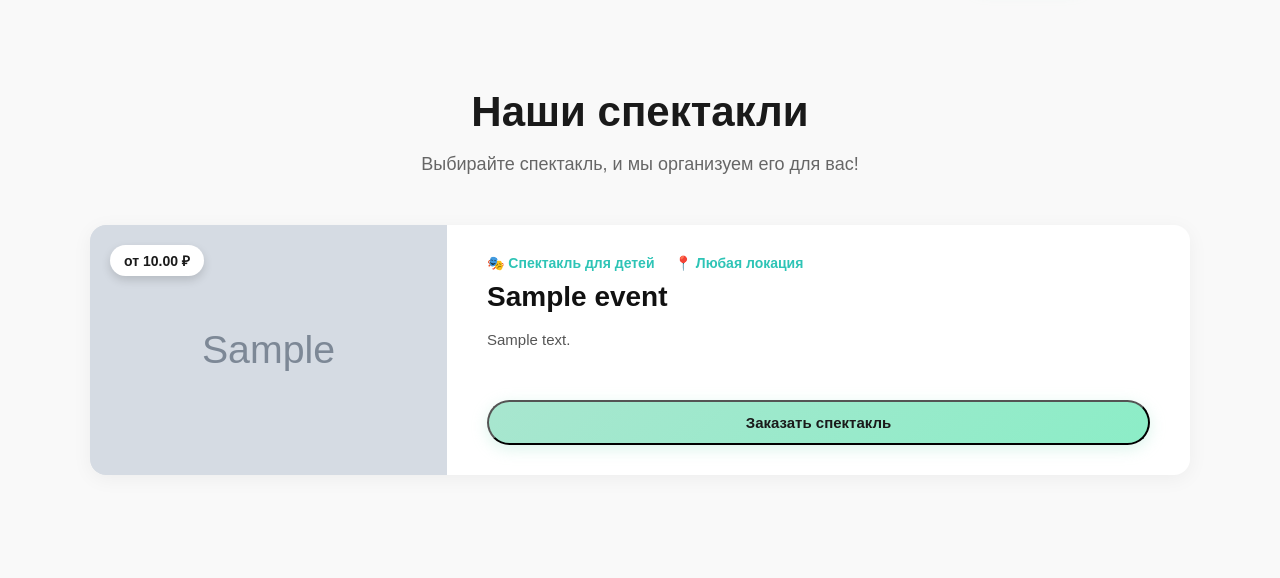
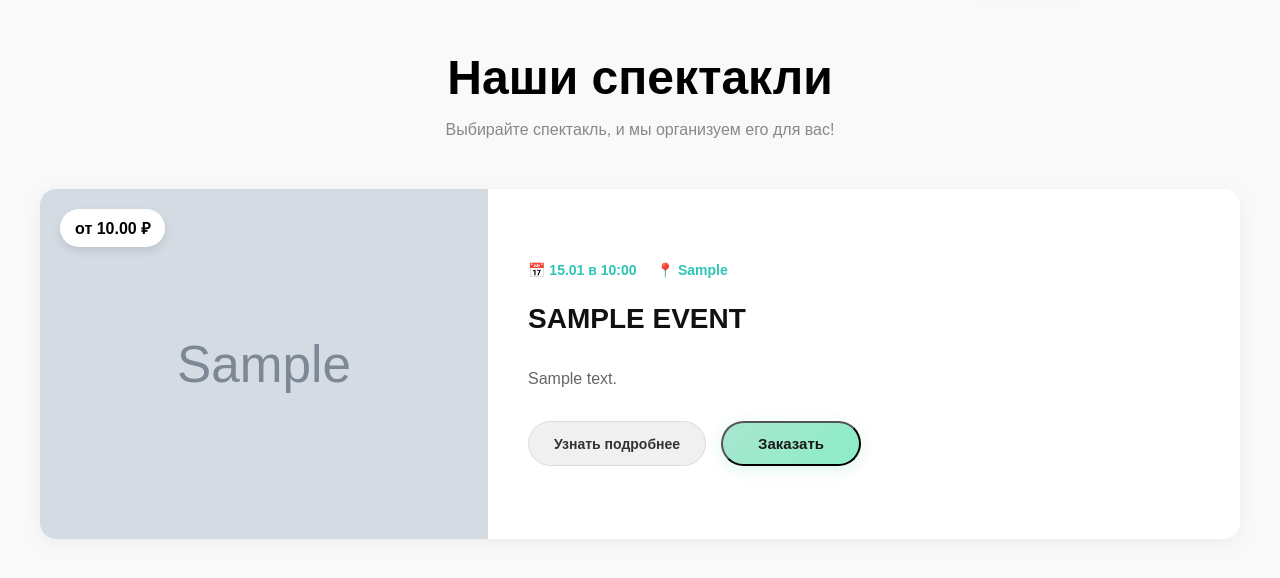
Before and after one commit to kamillakenzhalieva/theatre, a Django app: page /spectacles/ in a window 1280 px wide. Shown: the part 61-639 px from the top of the page. Run offline with Django 5.2, Linux system fonts and the light colour scheme; tables that the repository leaves empty hold one stand-in row (values such as "Sample post"); grey boxes marked "Sample" are stand-in pictures.

Commit message:
добавила карту на страницу контакты, добавила модальное окно 'поробнее'

```diff
--- a/main/templates/base.html
+++ b/main/templates/base.html
@@ -5,6 +5,153 @@
     <meta charset="UTF-8">
     <title>Театр Новый Стиль</title>
     <style>
+        .spectacles-container {
+            max-width: 1200px;
+            margin: 50px auto;
+            padding: 0 20px;
+        }
+        .event-card {
+            display: flex;
+            background: white;
+            border-radius: 20px;
+            overflow: hidden;
+            box-shadow: 0 10px 30px rgba(0,0,0,0.05);
+            margin-bottom: 30px;
+            min-height: 350px;
+        }
+        .event-image-side {
+            flex: 1;
+            position: relative;
+            min-width: 400px;
+        }
+        .event-img {
+            width: 100%;
+            height: 100%;
+            object-fit: cover;
+        }
+        .price-tag {
+            position: absolute;
+            top: 20px;
+            left: 20px;
+            background: white;
+            padding: 8px 15px;
+            border-radius: 50px;
+            font-weight: bold;
+            box-shadow: 0 4px 10px rgba(0,0,0,0.1);
+        }
+        .event-content-side {
+            flex: 1.5;
+            padding: 40px;
+            display: flex;
+            flex-direction: column;
+            justify-content: center;
+        }
+        .event-meta {
+            display: flex;
+            gap: 20px;
+            color: #2ec4b6;
+            font-weight: 600;
+            margin-bottom: 15px;
+        }
+        .event-title {
+            font-size: 32px;
+            margin: 0 0 20px 0;
+            text-transform: uppercase;
+        }
+        .event-text {
+            color: #666;
+            line-height: 1.6;
+            margin-bottom: 30px;
+        }
+        .button-group {
+            display: flex;
+            gap: 15px;
+        }
+
+        /* Модальное окно */
+        .modal-overlay {
+            display: none;
+            position: fixed;
+            top: 0; left: 0; width: 100%; height: 100%;
+            background: rgba(0,0,0,0.8);
+            z-index: 1000;
+            justify-content: center;
+            align-items: center;
+            backdrop-filter: blur(5px);
+        }
+        .modal-box {
+            background: white;
+            width: 90%;
+            max-width: 900px;
+            border-radius: 25px;
+            display: flex;
+            overflow: hidden;
+            position: relative;
+            max-height: 90vh;
+        }
+
+        .contacts-grid {
+            display: grid;
+            grid-template-columns: repeat(auto-fit, minmax(280px, 1fr));
+            gap: 30px;
+            margin-top: 40px;
+        }
+
+        .contact-card {
+            background: white;
+            border-radius: 20px;
+            padding: 30px;
+            text-align: center;
+            box-shadow: 0 10px 30px rgba(0,0,0,0.05);
+            transition: transform 0.3s ease;
+        }
+
+        .contact-card:hover {
+            transform: translateY(-5px);
+        }
+
+        .contact-icon {
+            font-size: 40px;
+            margin-bottom: 15px;
+            display: block;
+        }
+
+        .contact-card h3 {
+            margin-bottom: 10px;
+            color: #333;
+        }
+
+        .contact-card p {
+            color: #666;
+            font-size: 16px;
+            line-height: 1.5;
+        }
+
+        .map-container {
+            margin-top: 50px;
+            border-radius: 25px;
+            overflow: hidden;
+            box-shadow: 0 15px 40px rgba(0,0,0,0.1);
+            height: 450px;
+            width: 100%;
+            border: 2px solid #fff;
+        }
+
+        .map-container iframe {
+            width: 100%;
+            height: 100%;
+            border: none;
+        }
+        .modal-overlay {
+            backdrop-filter: blur(5px);
+            animation: fadeIn 0.3s ease;
+        }
+
+        @keyframes fadeIn {
+            from { opacity: 0; }
+            to { opacity: 1; }
+        }
+
         body {
             margin: 0;
             font-family: Arial, sans-serif;
@@ -128,6 +275,31 @@
             transform: scale(1.03);
             box-shadow: 0 6px 20px rgba(168, 230, 207, 0.6);
         }
+
+        .btn-more {
+            display: inline-block;
+            text-decoration: none;
+            background: #f0f0f0;
+            color: #333;
+            padding: 12px 25px;
+            border-radius: 50px;
+            font-weight: 700;
+            font-size: 14px;
+            transition: all 0.3s ease;
+            text-align: center;
+            border: 1px solid #ddd;
+        }
+        .btn-more:hover {
+            background: #e0e0e0;
+            transform: translateY(-2px);
+        }
+
+        .event-footer {
+            display: flex;
+            gap: 10px;
+            margin-top: 20px;
+        }
+
         .btn-buy.disabled {
             background: #e0e0e0;
             color: #888;
--- a/main/templates/spectacles.html
+++ b/main/templates/spectacles.html
@@ -2,65 +2,72 @@
 {% load static %}
 
 {% block content %}
-<div class="afisha-container">
-    <div class="page-header">
-        <h1 class="page-title">Наши спектакли</h1>
-        <p class="page-subtitle">Выбирайте спектакль, и мы организуем его для вас!</p>
+<div class="spectacles-container">
+    <div style="text-align: center; margin-bottom: 50px;">
+        <h1 style="font-size: 48px; margin-bottom: 10px;">Наши спектакли</h1>
+        <p style="color: #888;">Выбирайте спектакль, и мы организуем его для вас!</p>
     </div>
 
-    <div class="events-grid">
     {% for event in events %}
     <div class="event-card">
-                <div class="event-image" style="background-image: url('{{ event.image.url|default:"" }}'); background-color: #f0f0f0;">
-                    <div class="event-price">от {{ event.price|default:"800" }} ₽</div>
+        <div class="event-image-side">
+            {% if event.image %}
+                <img src="{{ event.image.url }}" class="event-img">
+            {% endif %}
+            <div class="price-tag">от {{ event.price }} ₽</div>
         </div>
-                <div class="event-info">
-                    <div>
+
+        <div class="event-content-side">
             <div class="event-meta">
-                            <span>🎭 Спектакль для детей</span>
-                            <span>📍 Любая локация</span>
+                <span>📅 {{ event.date|date:"d.m в H:i" }}</span>
+                <span>📍 {{ event.location }}</span>
             </div>
             <h2 class="event-title">{{ event.title }}</h2>
-                        <p class="event-description">{{ event.description }}</p>
+            <p class="event-text">{{ event.short_description|default:event.description|truncatewords:30 }}</p>
+
+            <div class="button-group">
+                <button class="btn-more" onclick="openEventModal('{{ event.title|escapejs }}', '{{ event.description|escapejs }}', '{% if event.image %}{{ event.image.url }}{% endif %}', '{{ event.price }}', '{{ event.date|date:"d.m.Y в H:i" }}', '{{ event.location|escapejs }}')">
+                    Узнать подробнее
+                </button>
+                <button class="btn-buy" onclick="openFinalForm('{{ event.title|escapejs }}')">Заказать</button>
             </div>
-                    <button class="btn-buy" onclick="openModal('Спектакль')">Заказать спектакль</button>
-                </div>
-            </div>
-        {% empty %}
-            <div class="event-card">
-                <div class="event-image" style="background-color: #f0f0f0;">
-                    <div class="event-price">от 800 ₽</div>
-                </div>
-                <div class="event-info">
-                    <div>
-                        <div class="event-meta">
-                            <span>🎭 Спектакль для детей</span>
-                            <span>📍 Любая локация</span>
-                        </div>
-                        <h2 class="event-title">Три поросенка</h2>
-                        <p class="event-description">Интерактивная сказка, где дети участвуют в строительстве домиков и помогают героям. Идеально для садиков и праздников.</p>
-                    </div>
-                    <button class="btn-buy" onclick="openModal('Спектакль')">Заказать спектакль</button>
-                </div>
-            </div>
-
-            <div class="event-card">
-                <div class="event-image" style="background-color: #f0f0f0;">
-                    <div class="event-price">от 1000 ₽</div>
-                </div>
-                <div class="event-info">
-                    <div>
-                        <div class="event-meta">
-                            <span>🎭 Музыкальная сказка</span>
-                            <span>📍 Любая локация</span>
-                        </div>
-                        <h2 class="event-title">Тайна старого шкафа</h2>
-                        <p class="event-description">Волшебная история о дружбе и храбрости. Зрителей ждут световые эффекты, музыкальные номера и настоящие чудеса.</p>
-                    </div>
-                    <a href="{% url 'application_page' %}" class="btn-buy">Заказать спектакль</a>
         </div>
     </div>
     {% endfor %}
 </div>
+
+<div id="eventModal" class="modal-overlay" onclick="closeEventModal(event)">
+    <div class="modal-box" onclick="event.stopPropagation()">
+        <div style="flex: 1; background: #f0f0f0;">
+            <img id="modalImg" src="" style="width: 100%; height: 100%; object-fit: cover;">
         </div>
+        <div style="flex: 1.2; padding: 40px; overflow-y: auto; position: relative;">
+            <span onclick="closeEventModal()" style="position: absolute; top: 20px; right: 20px; font-size: 30px; cursor: pointer;">&times;</span>
+            <h2 id="modalTitle" style="font-size: 28px; margin-top: 0;"></h2>
+            <div id="modalMeta" style="margin: 20px 0; color: #2ec4b6; font-weight: bold;"></div>
+            <div id="modalDesc" style="line-height: 1.8; color: #444; margin-bottom: 30px;"></div>
+            <button class="btn-buy" id="modalOrderBtn" style="width: 100%; padding: 15px;">ЗАКАЗАТЬ СПЕКТАКЛЬ</button>
+        </div>
+    </div>
+</div>
+
+<script>
+function openEventModal(title, desc, img, price, date, loc) {
+    document.getElementById('modalTitle').innerText = title;
+    document.getElementById('modalDesc').innerHTML = desc.replace(/\n/g, '<br>');
+    document.getElementById('modalImg').src = img;
+    document.getElementById('modalMeta').innerHTML = "📅 " + date + " | 📍 " + loc + "<br>💰 Цена: " + price + " ₽";
+
+    document.getElementById('modalOrderBtn').onclick = function() {
+        closeEventModal();
+        openFinalForm(title);
+    };
+
+    document.getElementById('eventModal').style.display = 'flex';
+}
+
+function closeEventModal(e) {
+    document.getElementById('eventModal').style.display = 'none';
+}
+</script>
 {% endblock %}
--- a/main/urls.py
+++ b/main/urls.py
@@ -3,10 +3,11 @@ from . import views
 
 urlpatterns = [
     path('', views.index, name='home'),
+    path('spectacles/', views.spectacles_view, name='spectacles_page'),
+    path('spectacles/<int:pk>/', views.event_detail, name='event_detail'),
+    path('birthdays/', views.birthday_page, name='birthdays'),
+    path('graduation/', views.graduation_view, name='graduation_page'),
+    path('apply/', views.application_view, name='application_page'),
+    path('about/', views.about, name='about'),
     path('afisha/', views.afisha, name='afisha'),
-    path('about/', views.about, name='about'),
-    path('birthdays/', views.birthdays, name='birthdays'),
-    path('spectacles/', views.spectacles_view, name='spectacles_page'),
-    path('apply/', views.application_view, name='application_page'),
-    path('graduation/', views.graduation_view, name='graduation_page'),
 ]
--- a/main/views.py
+++ b/main/views.py
@@ -1,9 +1,7 @@
-from django.shortcuts import render
-from .models import Event
+from django.shortcuts import render, get_object_or_404, redirect
+from .models import Event, Tariff, Application
 from .forms import ApplicationForm
-from .models import Tariff
-from .models import Application
-from django.shortcuts import redirect
+from django.utils import timezone
 
 def index(request):
     return render(request, 'index.html')
@@ -11,52 +9,30 @@ def index(request):
 def about(request):
     return render(request, 'about.html')
 
-def afisha(request):
-    mock_events = [
-        {
-            'title': 'Три поросенка',
-            'date': '12 апреля, 12:00',
-            'location': 'Большой зал',
-            'description': 'Классическая сказка в интерактивном формате. Малыши помогут строить домики и спасаться от волка!',
-            'price': '800',
-            'ticket_link': '#'
-        },
-        {
-            'title': 'Тайна старого шкафа',
-            'date': '19 апреля, 16:00',
-            'location': 'Камерная сцена',
-            'description': 'Волшебная история о дружбе и храбрости. Зрителей ждут световые эффекты и чудеса.',
-            'price': '1200',
-            'ticket_link': '#'
-        }
-    ]
-    return render(request, 'afisha.html', {'events': mock_events})
 
-def birthdays(request):
-    mock_packages = [
-        {
-            'title': 'Пакет «Стандарт»',
-            'description': 'Аренда зала на 2 часа, интерактивная сказка, поздравление от героя и чаепитие.',
-            'price': '15 000',
-            'features': ['До 10 детей', '1 аниматор', 'Базовый декор']
-        },
-        {
-            'title': 'Пакет «Премиум»',
-            'description': 'Аренда на 3 часа, расширенный спектакль, шоу мыльных пузырей и тематическая фотозона.',
-            'price': '25 000',
-            'features': ['До 20 детей', '2 аниматора', 'Шоу-программа']
-        }
-    ]
-    return render(request, 'birthdays.html', {'packages': mock_packages})
+def spectacles_view(request):
+    events = Event.objects.filter(is_active=True).order_by('date')
+    return render(request, 'spectacles.html', {'events': events})
+
+
+def event_detail(request, pk):
+    event = get_object_or_404(Event, pk=pk)
+    return render(request, 'event_detail.html', {'event': event})
+
 
 def birthday_page(request):
+    tariffs = Tariff.objects.filter(service__category='birthday')
     form = ApplicationForm()
-    form.fields['tariff'].queryset = Tariff.objects.filter(service__category='birthday')
-    return render(request, 'birthdays.html', {'form': form})
 
-def spectacles_view(request):
-    events = Event.objects.all()
-    return render(request, 'spectacles.html', {'events': events})
+    if 'tariff' in form.fields:
+        form.fields['tariff'].queryset = tariffs
+    return render(request, 'birthdays.html', {'form': form, 'tariffs': tariffs})
+
+
+def graduation_view(request):
+    tariffs = Tariff.objects.filter(service__category='graduation')
+    return render(request, 'graduation.html', {'tariffs': tariffs})
+
 
 def application_view(request):
     if request.method == 'POST':
@@ -71,21 +47,34 @@ def application_view(request):
         event_time = request.POST.get('event_time')
         comment = request.POST.get('comment')
 
-        full_comment = f"Услуга: {selection}. Возраст: {age_range}. Время: {event_time}. \nКомментарий: {comment}"
+
+        cat_map = {
+            'День Рождения': 'birthday',
+            'Выпускной': 'graduation',
+            'Спектакль': 'spectacle'
+        }
+        db_category = cat_map.get(category, 'spectacle')
+
+
+        if event_date:
+            dt_string = f"{event_date} {event_time if event_time else '00:00'}"
+        else:
+            dt_string = timezone.now()
+
 
         Application.objects.create(
-            category='birthday' if category == 'День Рождения' else 'graduation' if category == 'Выпускной' else 'spectacle',
+            category=db_category,
             full_name=full_name,
             phone=phone,
             email=email,
-            age=5,
-            address=address,
-            event_date_time=f"{event_date} 12:00",
-            comment=full_comment
+            age=age_range if age_range else "Не указан",
+            address=address if address else "В театре",
+            event_date_time=dt_string,
+
         )
         return redirect('home')
     return redirect('home')
 
-def graduation_view(request):
-    tariffs = Tariff.objects.filter(service__category='graduation')
-    return render(request, 'graduation.html', {'tariffs': tariffs})
+def afisha(request):
+    events = Event.objects.all()
+    return render(request, 'afisha.html', {'events': events})
--- a/myproject/settings.py
+++ b/myproject/settings.py
@@ -52,7 +52,7 @@ DATABASES = {
         'ENGINE': 'django.db.backends.postgresql',
         'NAME': 'theatre_db',
         'USER': 'postgres',
-        'PASSWORD': '1111',
+        'PASSWORD': '123',
         'HOST': '127.0.0.1',
         'PORT': '5432',
     }
```
Also changed, not shown: main/models.py (+14 -9 lines), main/templates/about.html (+24 -5 lines), db.sqlite3 (deleted), events/Индейская_тропа_.png (added), home/ТЕАТР-ПРАЗДНИК_1.png (added), main/migrations/0003_alter_event_options_event_short_description_and_more.py (added), 1 other file. Lines whose indentation alone changed are shown as unchanged.
